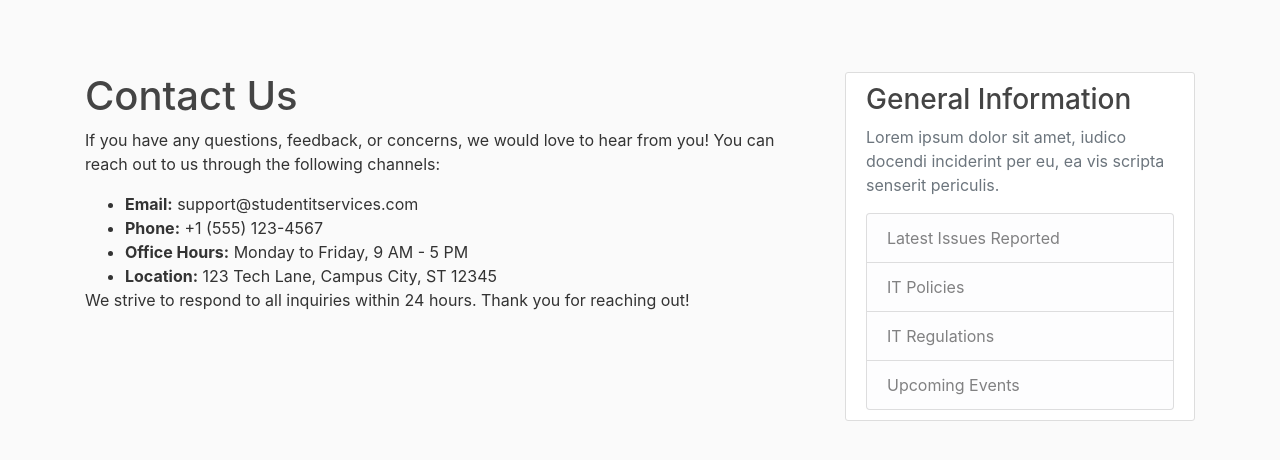
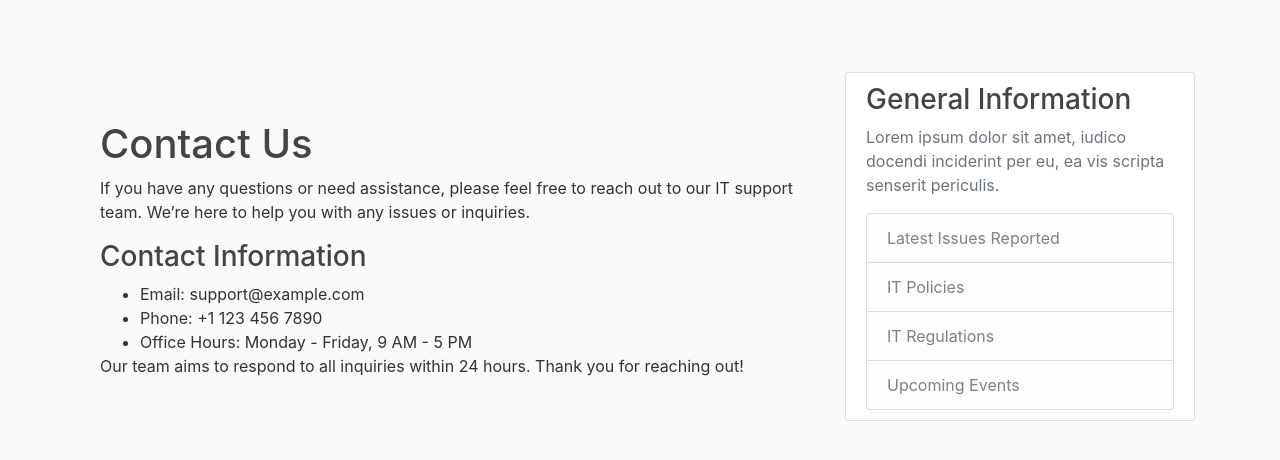
Before and after one commit to c2079617/Django-app, a Django app: page /contact/ in a window 1280 px wide. Shown: the part 56-516 px from the top of the page. Run offline with Django 5.2, Linux system fonts and the light colour scheme; some libraries are stand-ins or nearby versions.

```diff
--- a/itreporting/templates/itreporting/contact.html
+++ b/itreporting/templates/itreporting/contact.html
@@ -1,15 +1,17 @@
 {% extends "itreporting/base.html" %}
 
 {% block content %}
-    <h1>Contact Us</h1>
-    <p>If you have any questions, feedback, or concerns, we would love to hear from you! You can reach out to us through the following channels:</p>
+    <div class="container mt-5">
+        <h1>Contact Us</h1>
+        <p>If you have any questions or need assistance, please feel free to reach out to our IT support team. We’re here to help you with any issues or inquiries.</p>
 
-    <ul>
-        <li><strong>Email:</strong> support@studentitservices.com</li>
-        <li><strong>Phone:</strong> +1 (555) 123-4567</li>
-        <li><strong>Office Hours:</strong> Monday to Friday, 9 AM - 5 PM</li>
-        <li><strong>Location:</strong> 123 Tech Lane, Campus City, ST 12345</li>
-    </ul>
+        <h3>Contact Information</h3>
+        <ul>
+            <li>Email: support@example.com</li>
+            <li>Phone: +1 123 456 7890</li>
+            <li>Office Hours: Monday - Friday, 9 AM - 5 PM</li>
+        </ul>
 
-    <p>We strive to respond to all inquiries within 24 hours. Thank you for reaching out!</p>
+        <p>Our team aims to respond to all inquiries within 24 hours. Thank you for reaching out!</p>
+    </div>
 {% endblock %}
```
